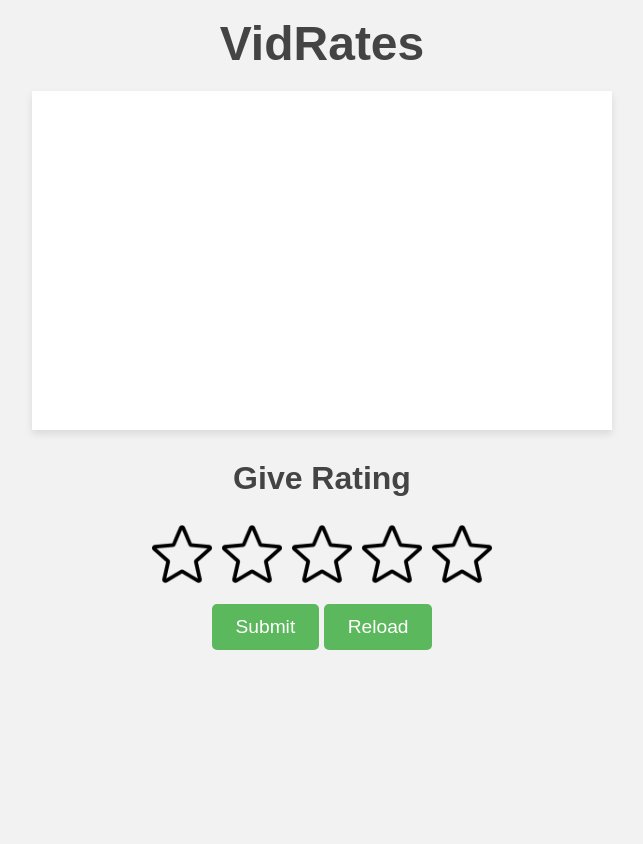
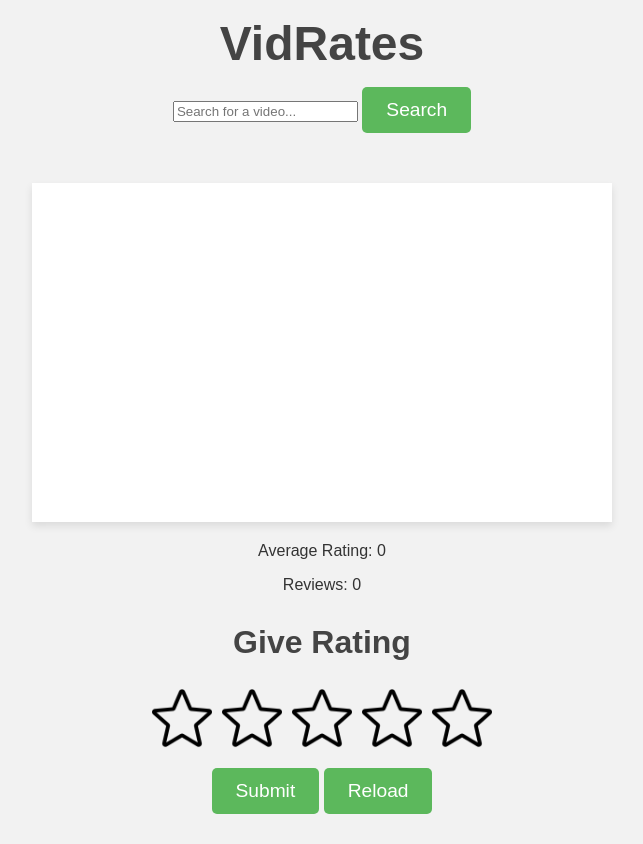
Before and after one commit to progboy/vidrates, a plain HTML site: page frontend/index.html in a window 1280 px wide. Shown: the whole page, without its empty margins (318-961 px from the left). Before the commit the page ends 800 px from the top, so only its background shows below. Drawn offline with Linux system fonts and the light colour scheme; no server answers.

Commit message:
Update index.html

```diff
--- a/frontend/index.html
+++ b/frontend/index.html
@@ -1,28 +1,56 @@
 <!DOCTYPE html>
 <html lang="en">
 <head>
-    <meta charset="UTF-8">
-    <meta name="viewport" content="width=device-width, initial-scale=1.0">
-    <link rel="stylesheet" href="style.css">
-    <title>VidRates</title>
+  <meta charset="UTF-8">
+  <meta name="viewport" content="width=device-width, initial-scale=1.0">
+  <link rel="stylesheet" href="style.css">
+  <title>VidRates</title>
 </head>
 <body>
-    <h1>VidRates</h1>
-    <div id = "video"><iframe id="vidplayer" width="560" height="315"
-    title="YouTube video player" frameborder="0" allow="accelerometer; autoplay; clipboard-write; encrypted-media;
-    gyroscope; picture-in-picture; web-share" referrerpolicy="strict-origin-when-cross-origin" allowfullscreen></iframe>
+  <h1>VidRates</h1>
+
+  <!-- Search Bar Section -->
+  <div id="search-container">
+    <input type="text" id="search-bar" placeholder="Search for a video...">
+    <button id="search-btn">Search</button>
+  </div>
+
+  <!-- Main Content -->
+  <div id="main-content">
+    <!-- Video & Info Container -->
+    <div id="video-container">
+      <div id="video">
+        <iframe id="vidplayer" width="560" height="315"
+          title="YouTube video player" frameborder="0"
+          allow="accelerometer; autoplay; clipboard-write; encrypted-media; gyroscope; picture-in-picture; web-share"
+          referrerpolicy="strict-origin-when-cross-origin" allowfullscreen>
+        </iframe>
+      </div>
+      <!-- Video Info UI -->
+      <div id="video-info">
+        <p>Average Rating: <span id="avg-rating">0</span></p>
+        <p>Reviews: <span id="reviews-count">0</span></p>
+      </div>
     </div>
+
     <h2>Give Rating</h2>
+    <!-- Rating Stars -->
     <div id="rateinput">
-        <img id="star1" src="./images/star_unshaded.png" width = "60" height = "60">
-        <img id="star2" src="./images/star_unshaded.png" width = "60" height = "60">
-        <img id="star3" src="./images/star_unshaded.png" width = "60" height = "60">
-        <img id="star4" src="./images/star_unshaded.png" width = "60" height = "60">
-        <img id="star5" src="./images/star_unshaded.png" width = "60" height = "60">
+      <img id="star1" src="./images/star_unshaded.png" width="60" height="60">
+      <img id="star2" src="./images/star_unshaded.png" width="60" height="60">
+      <img id="star3" src="./images/star_unshaded.png" width="60" height="60">
+      <img id="star4" src="./images/star_unshaded.png" width="60" height="60">
+      <img id="star5" src="./images/star_unshaded.png" width="60" height="60">
     </div>
-    <button id = "submit">Submit</button>
-    <button id = "reload">Reload</button>
-    <script src = "index.js"></script>
-    <script src = "player.js"></script>
+
+    <!-- Action Buttons -->
+    <div id="action-buttons">
+      <button id="submit">Submit</button>
+      <button id="reload">Reload</button>
+    </div>
+  </div>
+
+  <script src="index.js"></script>
+  <script src="player.js"></script>
 </body>
 </html>
```
